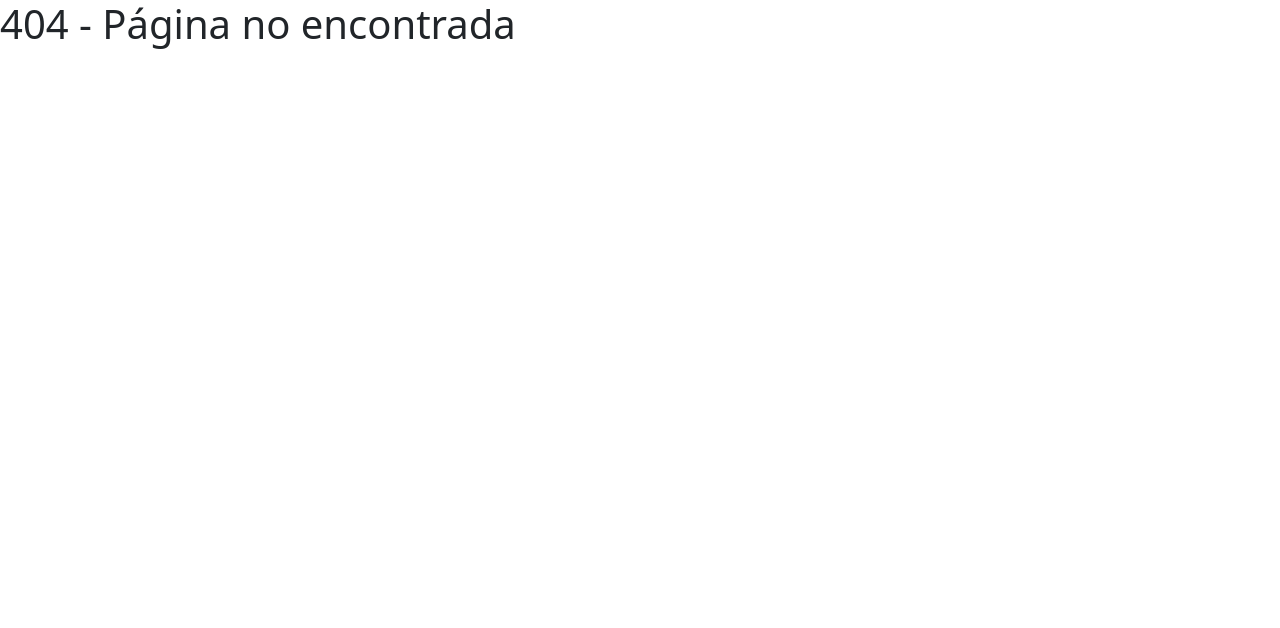
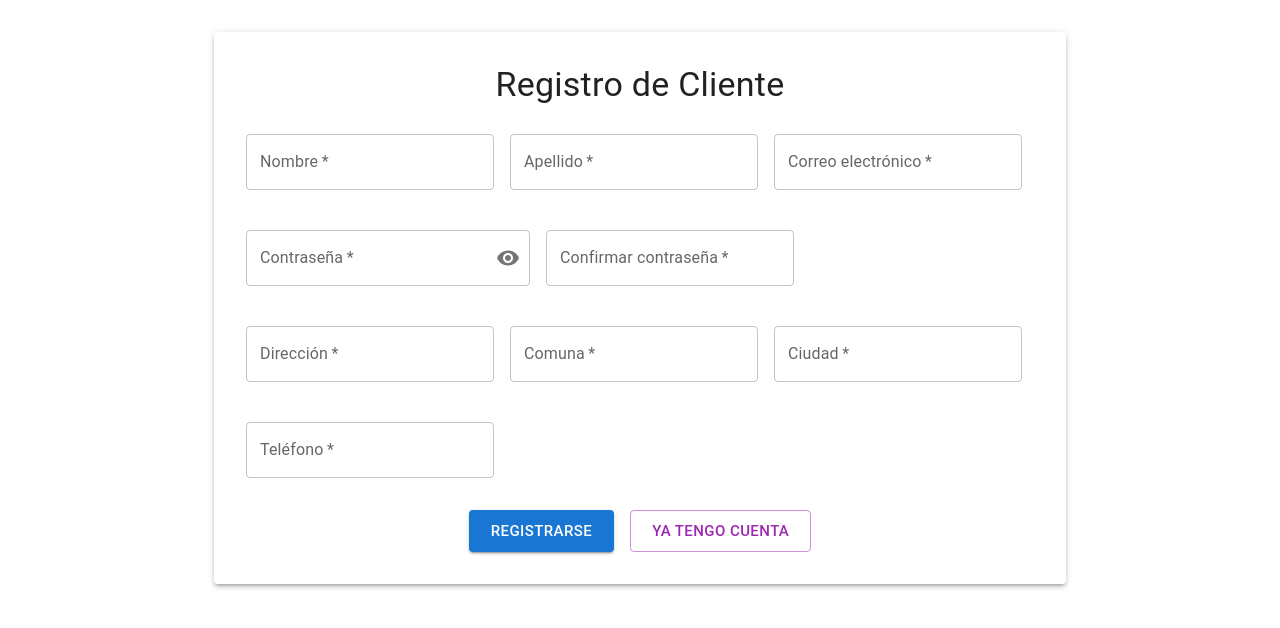
Before and after one commit to FREDDYNG1/Ferremas_proyecto, a React (Vite) app in the folder ferremas_frontend/: page /registro in a window 1280 px wide. Before the commit this address had no page. Shown: the top 628 px of the page. Built offline with nearby package versions, Linux system fonts and the light colour scheme.

Commit message:
Agrega botón de registro en página Home

```diff
--- a/ferremas_frontend/src/main.jsx
+++ b/ferremas_frontend/src/main.jsx
@@ -3,8 +3,6 @@ import ReactDOM from 'react-dom/client';
 import { BrowserRouter, Routes, Route } from 'react-router-dom';
 import { AuthProvider } from './context/AuthContext';
 import 'bootstrap/dist/css/bootstrap.min.css';
-
-
 
 import Home from './pages/Home';
 import Login from './pages/Login';
@@ -13,6 +11,7 @@ import ClienteHome from './pages/ClienteHome';
 import TrabajadorHome from './pages/TrabajadorHome';
 import PrivateRoute from './components/PrivateRoute';
 import CambiarPassword from './pages/CambiarPassword';
+import RegistroCliente from './pages/RegistroCliente';
 
 ReactDOM.createRoot(document.getElementById('root')).render(
   <React.StrictMode>
@@ -21,6 +20,7 @@ ReactDOM.createRoot(document.getElementById('root')).render(
         <Routes>
           <Route path="/" element={<Home />} />
           <Route path="/login" element={<Login />} />
+          <Route path="/registro" element={<RegistroCliente />} />
           <Route
             path="/admin"
             element={
@@ -54,7 +54,6 @@ ReactDOM.createRoot(document.getElementById('root')).render(
             }
           />
           <Route path="*" element={<h1>404 - Página no encontrada</h1>} />
-
         </Routes>
       </BrowserRouter>
     </AuthProvider>
--- a/ferremas_frontend/src/pages/Home.jsx
+++ b/ferremas_frontend/src/pages/Home.jsx
@@ -48,16 +48,26 @@ const Home = () => {
             Tu ferretería en línea de confianza
           </Typography>
 
+          <Box sx={{ mt: 3, display: 'flex', justifyContent: 'center', gap: 2 }}>
             <Button
               component={Link}
               to="/login"
               variant="contained"
               color="primary"
               size="large"
-            sx={{ mt: 3 }}
             >
               Iniciar sesión
             </Button>
+            <Button
+              component={Link}
+              to="/registro"
+              variant="outlined"
+              color="secondary"
+              size="large"
+            >
+              Registrarse
+            </Button>
+          </Box>
 
           {role && (
             <Alert severity="info" sx={{ mt: 3, display: 'inline-block' }}>
--- /dev/null
+++ b/ferremas_frontend/src/pages/RegistroCliente.jsx
@@ -0,0 +1,229 @@
+import { useState } from 'react';
+import { useNavigate } from 'react-router-dom';
+import {
+  Box,
+  Button,
+  Container,
+  TextField,
+  Typography,
+  Alert,
+  Grid,
+  Paper,
+  InputAdornment,
+  IconButton
+} from '@mui/material';
+import { Visibility, VisibilityOff } from '@mui/icons-material';
+import axios from 'axios';
+
+const RegistroCliente = () => {
+  const navigate = useNavigate();
+  const [formData, setFormData] = useState({
+    first_name: '',
+    last_name: '',
+    email: '',
+    password: '',
+    confirmPassword: '',
+    direccion: '',
+    comuna: '',
+    ciudad: '',
+    telefono: ''
+  });
+
+  const [showPassword, setShowPassword] = useState(false);
+  const [error, setError] = useState('');
+  const [success, setSuccess] = useState('');
+
+  const handleChange = (e) => {
+    setFormData({
+      ...formData,
+      [e.target.name]: e.target.value
+    });
+  };
+
+  const handleSubmit = async (e) => {
+    e.preventDefault();
+    setError('');
+    setSuccess('');
+
+    if (formData.password !== formData.confirmPassword) {
+      setError('Las contraseñas no coinciden');
+      return;
+    }
+
+    try {
+      const response = await axios.post('http://localhost:8000/api/usuarios/registro/', {
+        ...formData,
+        role: 'cliente'
+      });
+
+      setSuccess('¡Registro exitoso! Redirigiendo al login...');
+      setTimeout(() => {
+        navigate('/login');
+      }, 2000);
+    } catch (err) {
+      setError(err.response?.data?.detail || 'Error al registrar el usuario');
+    }
+  };
+
+  return (
+    <Container maxWidth="md">
+      <Paper elevation={3} sx={{ p: 4, mt: 4 }}>
+        <Typography variant="h4" component="h1" align="center" gutterBottom>
+          Registro de Cliente
+        </Typography>
+
+        {error && (
+          <Alert severity="error" sx={{ mb: 2 }}>
+            {error}
+          </Alert>
+        )}
+
+        {success && (
+          <Alert severity="success" sx={{ mb: 2 }}>
+            {success}
+          </Alert>
+        )}
+
+        <Box component="form" onSubmit={handleSubmit} noValidate>
+          <Grid container spacing={2}>
+            <Grid item xs={12} sm={6}>
+              <TextField
+                required
+                fullWidth
+                label="Nombre"
+                name="first_name"
+                value={formData.first_name}
+                onChange={handleChange}
+                margin="normal"
+              />
+            </Grid>
+            <Grid item xs={12} sm={6}>
+              <TextField
+                required
+                fullWidth
+                label="Apellido"
+                name="last_name"
+                value={formData.last_name}
+                onChange={handleChange}
+                margin="normal"
+              />
+            </Grid>
+            <Grid item xs={12}>
+              <TextField
+                required
+                fullWidth
+                label="Correo electrónico"
+                name="email"
+                type="email"
+                value={formData.email}
+                onChange={handleChange}
+                margin="normal"
+              />
+            </Grid>
+            <Grid item xs={12} sm={6}>
+              <TextField
+                required
+                fullWidth
+                label="Contraseña"
+                name="password"
+                type={showPassword ? 'text' : 'password'}
+                value={formData.password}
+                onChange={handleChange}
+                margin="normal"
+                InputProps={{
+                  endAdornment: (
+                    <InputAdornment position="end">
+                      <IconButton
+                        onClick={() => setShowPassword(!showPassword)}
+                        edge="end"
+                      >
+                        {showPassword ? <VisibilityOff /> : <Visibility />}
+                      </IconButton>
+                    </InputAdornment>
+                  ),
+                }}
+              />
+            </Grid>
+            <Grid item xs={12} sm={6}>
+              <TextField
+                required
+                fullWidth
+                label="Confirmar contraseña"
+                name="confirmPassword"
+                type={showPassword ? 'text' : 'password'}
+                value={formData.confirmPassword}
+                onChange={handleChange}
+                margin="normal"
+              />
+            </Grid>
+            <Grid item xs={12}>
+              <TextField
+                required
+                fullWidth
+                label="Dirección"
+                name="direccion"
+                value={formData.direccion}
+                onChange={handleChange}
+                margin="normal"
+              />
+            </Grid>
+            <Grid item xs={12} sm={6}>
+              <TextField
+                required
+                fullWidth
+                label="Comuna"
+                name="comuna"
+                value={formData.comuna}
+                onChange={handleChange}
+                margin="normal"
+              />
+            </Grid>
+            <Grid item xs={12} sm={6}>
+              <TextField
+                required
+                fullWidth
+                label="Ciudad"
+                name="ciudad"
+                value={formData.ciudad}
+                onChange={handleChange}
+                margin="normal"
+              />
+            </Grid>
+            <Grid item xs={12}>
+              <TextField
+                required
+                fullWidth
+                label="Teléfono"
+                name="telefono"
+                value={formData.telefono}
+                onChange={handleChange}
+                margin="normal"
+              />
+            </Grid>
+          </Grid>
+
+          <Box sx={{ mt: 3, display: 'flex', justifyContent: 'center', gap: 2 }}>
+            <Button
+              type="submit"
+              variant="contained"
+              color="primary"
+              size="large"
+            >
+              Registrarse
+            </Button>
+            <Button
+              variant="outlined"
+              color="secondary"
+              size="large"
+              onClick={() => navigate('/login')}
+            >
+              Ya tengo cuenta
+            </Button>
+          </Box>
+        </Box>
+      </Paper>
+    </Container>
+  );
+};
+
+export default RegistroCliente;
```
Lines whose indentation alone changed are shown as unchanged.
